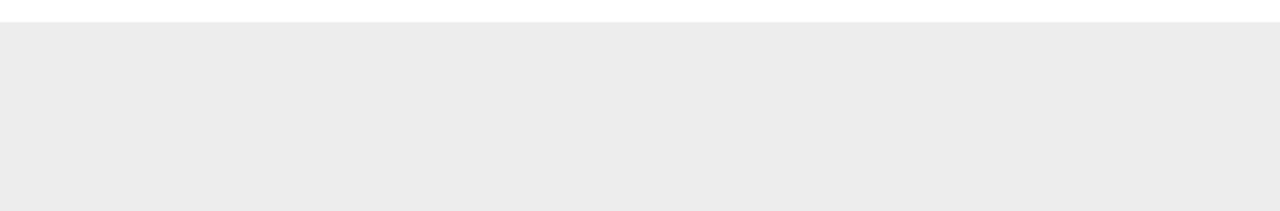
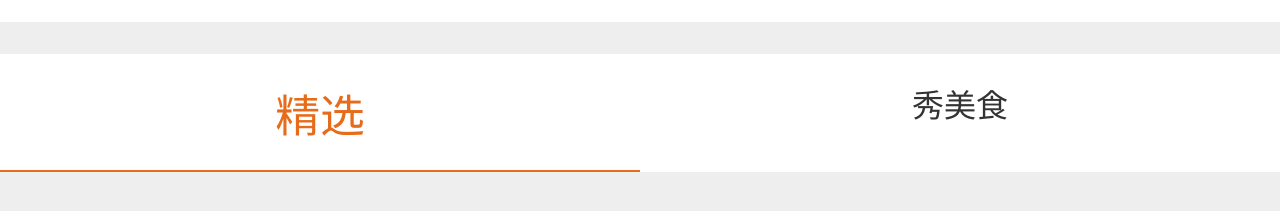
Before and after one commit to hildawx/douguo, a plain HTML site: page index.html in a window 1280 px wide. Shown: the part 1560-1771 px from the top of the page. Drawn offline with Linux system fonts and the light colour scheme.

Commit message:
something

```diff
--- a/css/style.css
+++ b/css/style.css
@@ -149,6 +149,7 @@ html {
 	font-size: 1.5rem;
 }
 .block-title a {
+	/*display: block;*/
 	text-decoration: none;
 	color: #E66B1A;
 }
@@ -202,6 +203,25 @@ html {
      */
     -webkit-box-orient: vertical;
 }
+
+.tab .grid-item {
+	justify-content: center;
+}
+.tab .grid-item a {
+	padding: 0.8rem;
+	font-size: 1rem;
+	display: block;
+	text-decoration: none;
+	color: #333333;
+	text-align: center;
+}
+.tab .grid-item a.active {
+	color: #E66B1A;
+	border-bottom: 2px solid #E66B1A;
+	font-size: 1.4rem;
+}
+
+
 .bottom-bar {
 	position: fixed;
 	width: 100%;
--- a/index.html
+++ b/index.html
@@ -103,6 +103,24 @@
 
 			<div class="br"></div>
 
+			<div class="grid tab">
+				<div class="grid-item">
+					<a class="active" href="javascript:;">
+						精选
+					</a>
+				</div>
+				<div class="grid-item">
+					<a href="javascript:;">
+						秀美食
+					</a>
+				</div>
+			</div>
+			<div class="tab-content">
+				<div class="tab-content-item">
+
+				</div>
+			</div>
+
 			<div class="bottom-bar grid">
 				<div class="grid-item">
 					<a href="javascripipt:void(0)">
```
